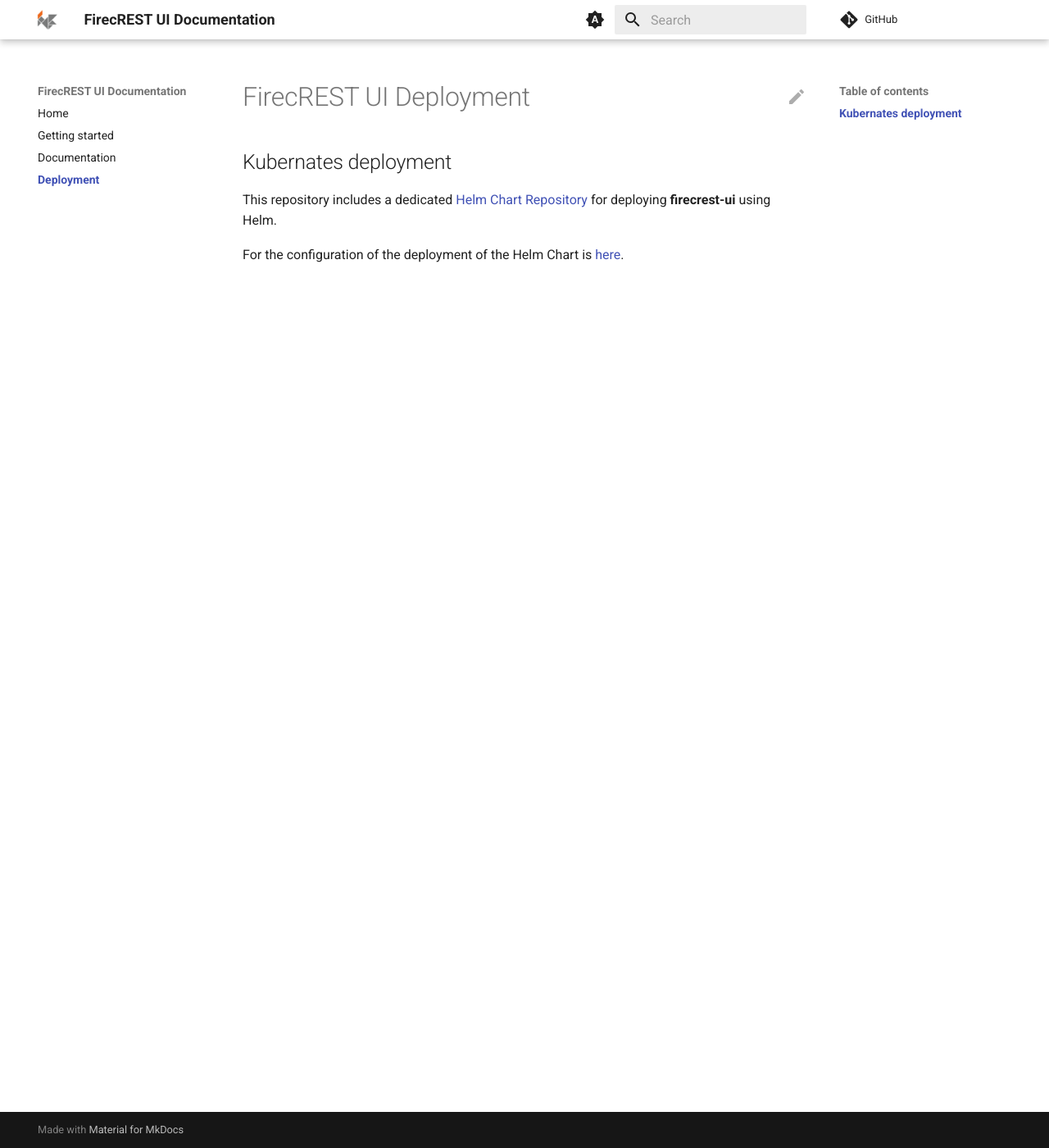
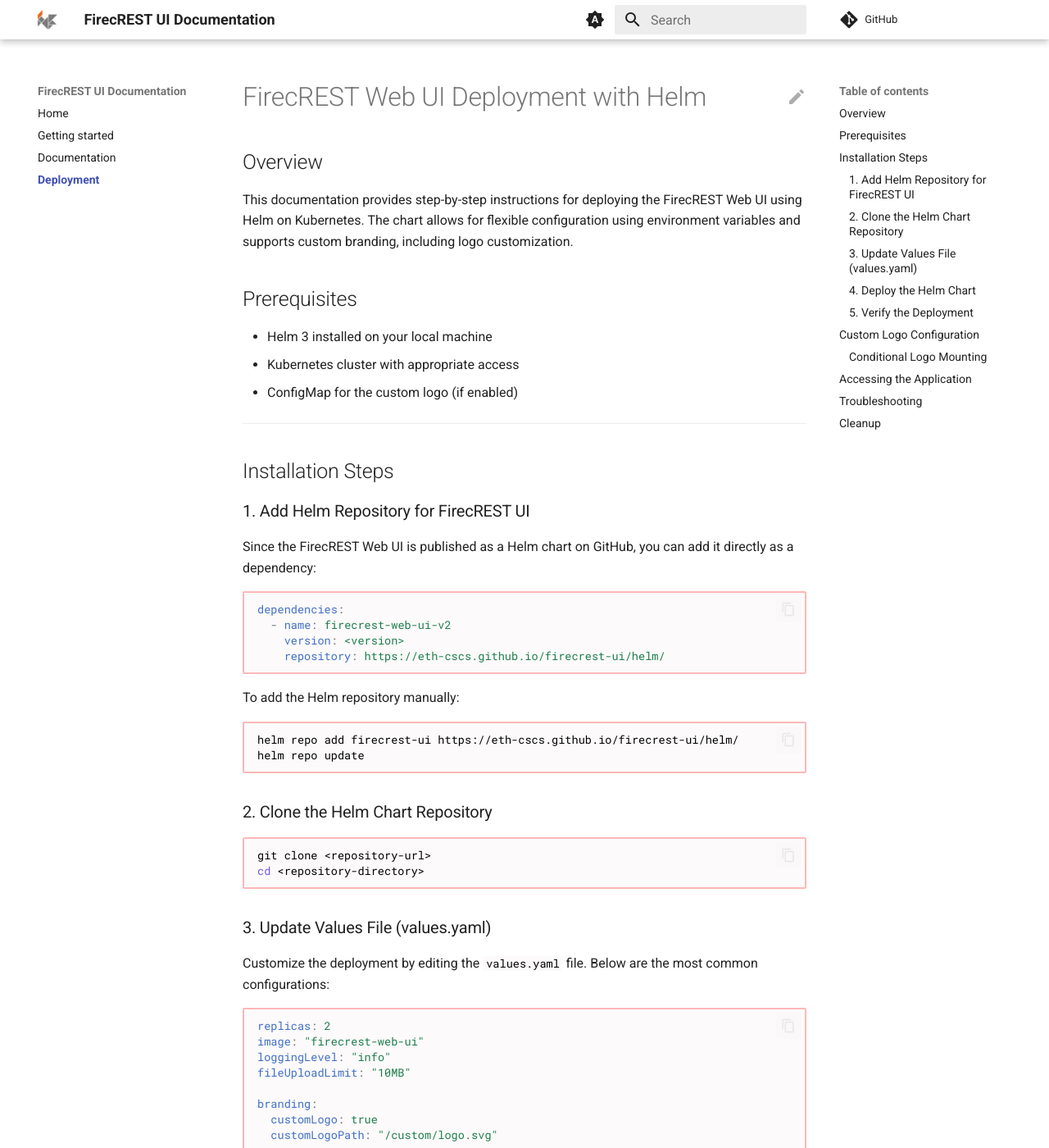
Before and after one commit to eth-cscs/firecrest-ui, an MkDocs documentation site: the page built from docs/deployment/README.md, in a window 1280 px wide and 1400 px high. Shown: the whole window at 82% size. Built offline with MkDocs 1.6.1 and Material for MkDocs 9.7.7, drawn with Linux system fonts in a browser that asks for light colours; comment, search, counter and statistics services are not loaded; some of the changed text lies outside the part shown.

Commit message:
firecrest ui deployment documentation

````diff
--- a/docs/deployment/README.md
+++ b/docs/deployment/README.md
@@ -1,7 +1,180 @@
-# FirecREST UI Deployment
+# FirecREST Web UI Deployment with Helm
 
-## Kubernates deployment
+## Overview
 
-This repository includes a dedicated [Helm Chart Repository](https://github.com/eth-cscs/firecrest-ui/tree/main/deploy/helm) for deploying **firecrest-ui** using Helm.
+This documentation provides step-by-step instructions for deploying the FirecREST Web UI using Helm on Kubernetes. The chart allows for flexible configuration using environment variables and supports custom branding, including logo customization.
 
-For the configuration of the deployment of the Helm Chart is [here](https://github.com/eth-cscs/firecrest-ui/blob/main/deploy/helm/firecrest-web-ui/templates/firecrest-web-ui-depl.yaml).
+## Prerequisites
+
+* Helm 3 installed on your local machine
+* Kubernetes cluster with appropriate access
+* ConfigMap for the custom logo (if enabled)
+
+---
+
+## Installation Steps
+
+### 1. Add Helm Repository for FirecREST UI
+
+Since the FirecREST Web UI is published as a Helm chart on GitHub, you can add it directly as a dependency:
+
+```yaml
+dependencies:
+  - name: firecrest-web-ui-v2
+    version: <version>
+    repository: https://eth-cscs.github.io/firecrest-ui/helm/
+```
+
+To add the Helm repository manually:
+
+```bash
+helm repo add firecrest-ui https://eth-cscs.github.io/firecrest-ui/helm/
+helm repo update
+```
+
+### 2. Clone the Helm Chart Repository
+
+```bash
+git clone <repository-url>
+cd <repository-directory>
+```
+
+### 3. Update Values File (values.yaml)
+
+Customize the deployment by editing the `values.yaml` file. Below are the most common configurations:
+
+```yaml
+replicas: 2
+image: "firecrest-web-ui"
+loggingLevel: "info"
+fileUploadLimit: "10MB"
+
+branding:
+  customLogo: true
+  customLogoPath: "/custom/logo.svg"
+
+keycloakDomain: "auth.example.com"
+keycloakRealm: "myrealm"
+keycloakCallbackUrl: "https://webui.example.com/callback"
+keycloakLogoutRedirectUrl: "https://webui.example.com/logout"
+firecrestApiBaseUrl: "https://api.example.com"
+sentryActive: "false"
+sentryDebug: "false"
+sentryTracesSampleRate: "0.1"
+redisActive: "true"
+redisHost: "redis.example.com"
+supportUrl: "https://support.example.com"
+docUrl: "https://docs.example.com"
+repoUrl: "https://github.com/example/repo"
+```
+
+### 4. Deploy the Helm Chart
+
+```bash
+helm upgrade --install firecrest ./chart --values values.yaml
+```
+
+### 5. Verify the Deployment
+
+```bash
+kubectl get deployments
+kubectl get pods -l app=firecrest-web-ui
+```
+
+---
+
+## Custom Logo Configuration
+
+To enable a custom logo:
+
+1. Update `values.yaml` to enable branding:
+
+```yaml
+branding:
+  customLogo: true
+  customLogoPath: "/custom/logo.svg"
+```
+
+2. Create the ConfigMap with the custom logo:
+
+In this example we provide the FirecREST svg logo.
+```yaml
+apiVersion: v1
+kind: ConfigMap
+metadata:
+  name: firecrest-logo
+  namespace: default
+data:
+  logo.svg: |
+    <svg xmlns="http://www.w3.org/2000/svg" viewBox="0 0 127.45 125.91" width="100" height="100">
+      <defs>
+        <style>
+          .cls-2 {
+            fill: #7a7a7a;
+          }
+        </style>
+      </defs>
+      <path
+        d="M2.38 61.642L23.177 40.846l20.796 20.796-20.796 20.796zM.05 105.38l20.8-20.79-20.8-20.8v41.59zM98.86 96.5H69.45v29.41L98.86 96.5zM67.66 93.34l27.48-27.48 27.49 27.48H67.66zM66.38 125.67l-41-41 41-41v82zM127.45 29.03H69.47v57.98l57.98-57.98z"
+        class="cls-2"
+      />
+      <path
+        d="M31.03 0L0 30.64l.08 28.71 30.89-30.48L31.03 0z"
+        style="fill: #ec671a;"
+      />
+    </svg>
+```
+
+### Conditional Logo Mounting
+
+In the `deployment.yaml`, make sure to conditionally include the volume and volumeMount only when the custom logo flag is set:
+
+```yaml
+{{- if .Values.branding.customLogo }}
+volumeMounts:
+  - name: logo-volume
+    mountPath: {{ .Values.branding.customLogoPath }}
+    subPath: logo.svg
+{{- end }}
+
+{{- if .Values.branding.customLogo }}
+volumes:
+  - name: logo-volume
+    configMap:
+      name: firecrest-logo
+{{- end }}
+```
+
+---
+
+## Accessing the Application
+
+Once deployed, access the application via the configured hostname:
+
+```
+http://webui.example.com
+```
+
+---
+
+## Troubleshooting
+
+* Check logs if the deployment fails:
+
+```bash
+kubectl logs -l app=firecrest-web-ui
+```
+
+* Validate environment variables:
+
+```bash
+kubectl describe pod -l app=firecrest-web-ui
+```
+
+## Cleanup
+
+To uninstall the Helm chart:
+
+```bash
+helm uninstall firecrest
+```
````
